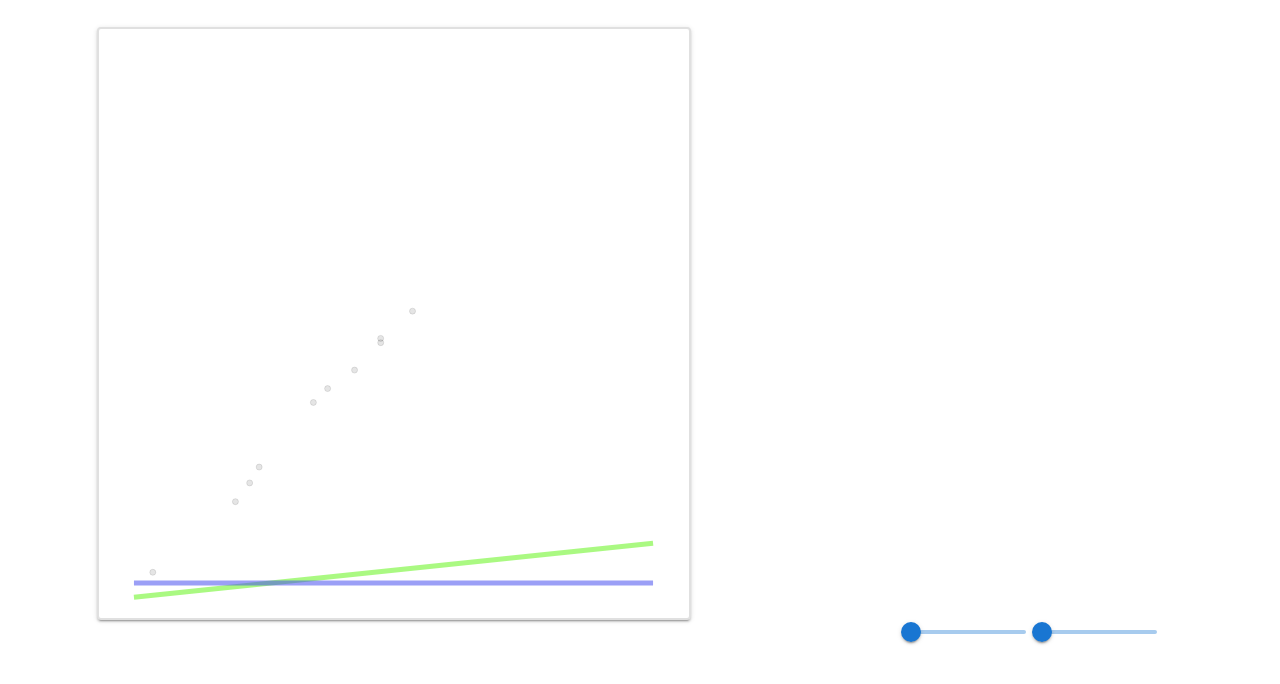
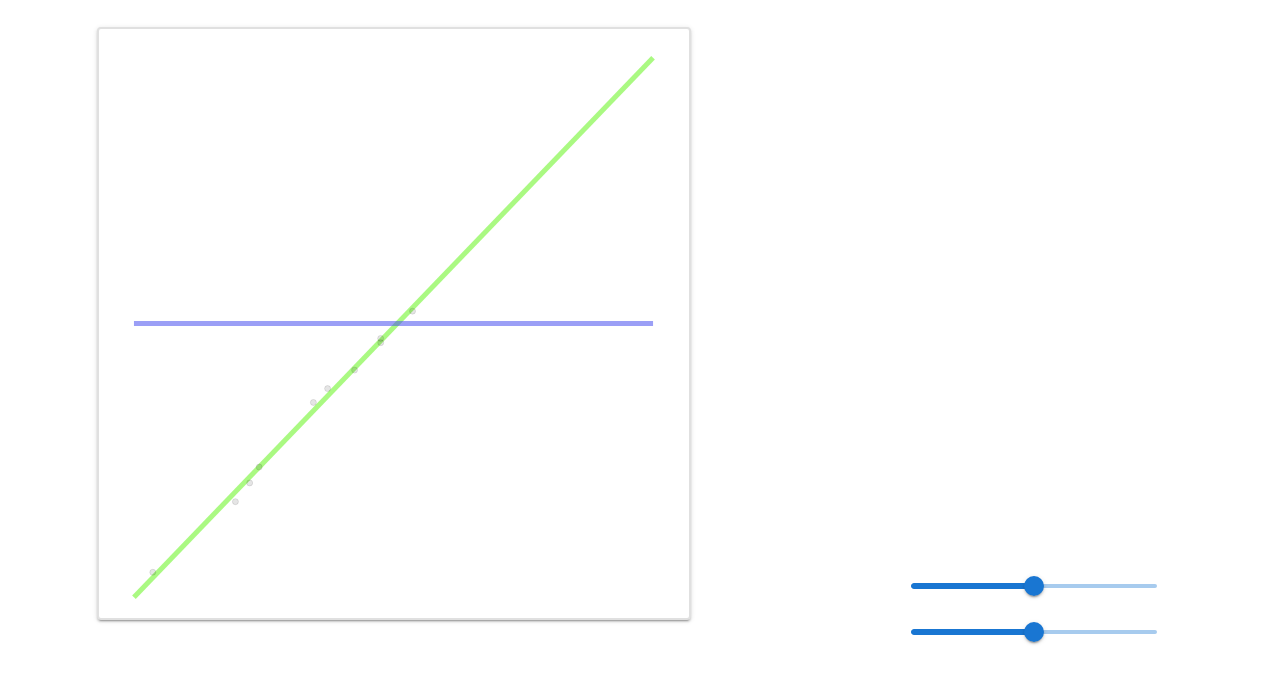
Before and after one commit to ChrisOh431/ReGuession, a React (Create React App) app: page / in a window 1280 px wide. Shown: the top 684 px of the page. Built offline with nearby package versions, Linux system fonts and the light colour scheme.

Commit message:
guess regression input essentially perfected now onto the actual gameplay loop

```diff
--- a/src/components/RegressionChartContainer.tsx
+++ b/src/components/RegressionChartContainer.tsx
@@ -100,7 +100,8 @@ export default function SortingChartContainer({
 		{
 			let color = colormap[regression.reg_type];
 			let linear_pair: [{ x: number; y: number }, { x: number; y: number }];
-			linear_pair = [{x: 0, y: regression.y_int}, {x: 100, y: 100*0.1*regression.slope+regression.y_int}];
+			console.log(regression.slope);
+			linear_pair = [{x: 0, y: regression.y_int}, {x: 100, y: 100*regression.slope+regression.y_int}];
 			console.log(linear_pair)
 
 			const linear_set = {
--- a/src/components/ReguessionGame.tsx
+++ b/src/components/ReguessionGame.tsx
@@ -30,7 +30,7 @@ export default function ReguessionGame() {
 	);
 
 	const [slope_guess, update_slope_guess] = React.useState(0);
-	const [y_int_guess, update_y_int_guess] = React.useState(0);
+	const [y_int_guess, update_y_int_guess] = React.useState(50);
 
 	const [regression_guess, update_regression_guess] = React.useState<
 		Regression<RegressionType.Guess>
@@ -61,8 +61,6 @@ export default function ReguessionGame() {
 	const changeYInt = (event: Event, newValue: number | number[]) => {
 		update_y_int_guess(newValue as number);
 	};
-
-
 
 	return (
 		<TallStack
@@ -96,14 +94,14 @@ export default function ReguessionGame() {
 				spacing={{ xs: 2, md: 2 }}
 			>
 				<Stack
-					direction={"row"}
+					direction={"column"}
 					justifyContent={"center"}
 					alignItems={"center"}
 					width={{ xs: "90%", md: "50%" }}
 					marginTop={{ xs: "2%" }}
 					spacing={{ xs: 2, md: 2 }}
 				>
-					<Slider value={slope_guess} onChange={changeSlope}/>
+					<Slider value={slope_guess} min={-10} max={10} step={0.001} onChange={changeSlope}/>
 					<Slider value={y_int_guess} onChange={changeYInt}/>
 				</Stack>
 			</Stack>
--- a/src/scripts/regressiondata.ts
+++ b/src/scripts/regressiondata.ts
@@ -88,7 +88,7 @@ function least_squares_calc(x_vals: number[], y_vals: number[]): {slope: number,
     let sum_x: number = sum(x_vals);
     let sum_y: number = sum(y_vals);
 
-    let slope = ((x_vals.length*sum_xy)-(sum_x*sum_y))/((x_vals.length*sum_xsq)-(sum_x)*(sum_x));
+    let slope = ((x_vals.length*sum_xy)-(sum_x*sum_y))/((x_vals.length*sum_xsq)-((sum_x)*(sum_x)));
     let y_int = (sum_y-slope*sum_x)/(x_vals.length);
 
     return {slope, y_int}
```
